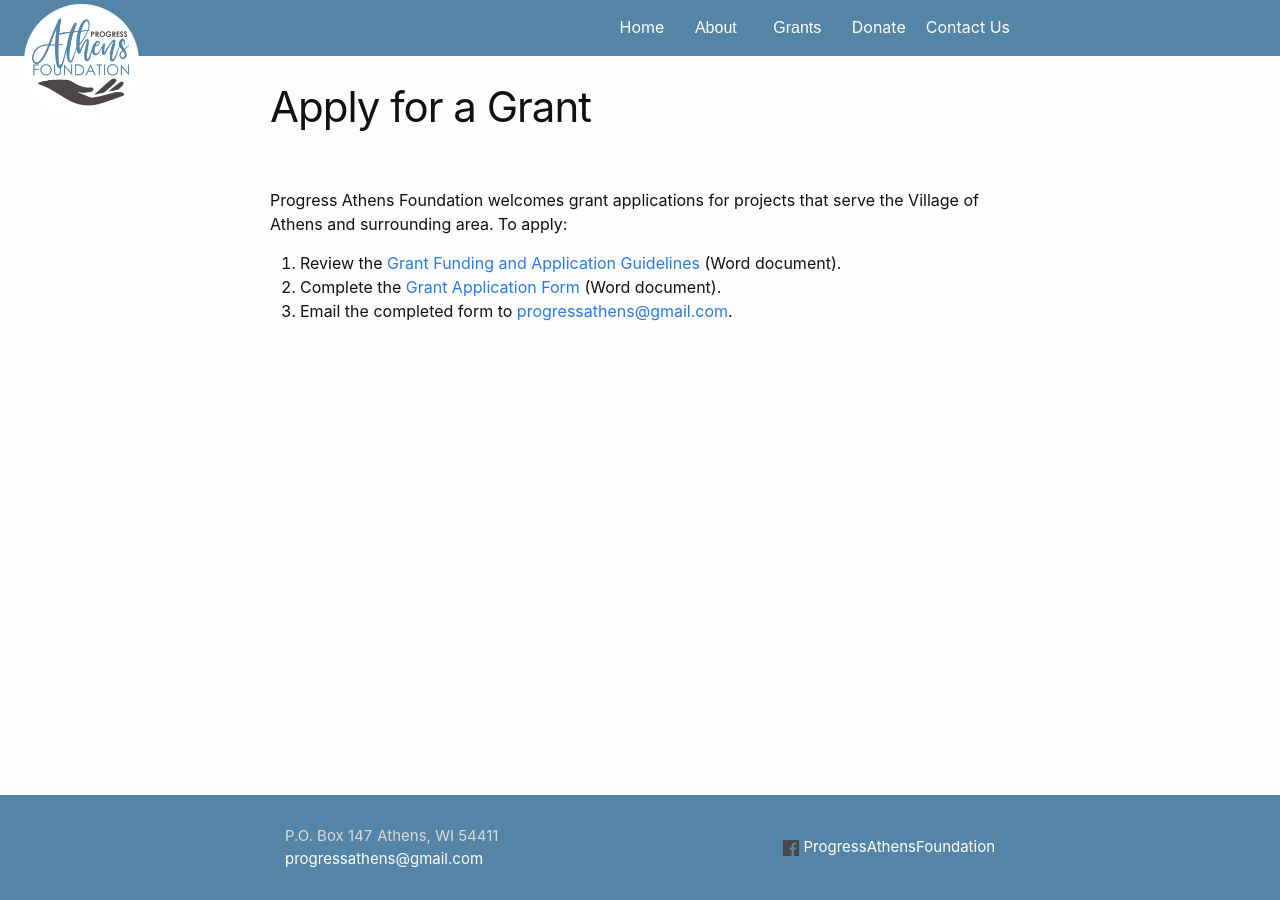
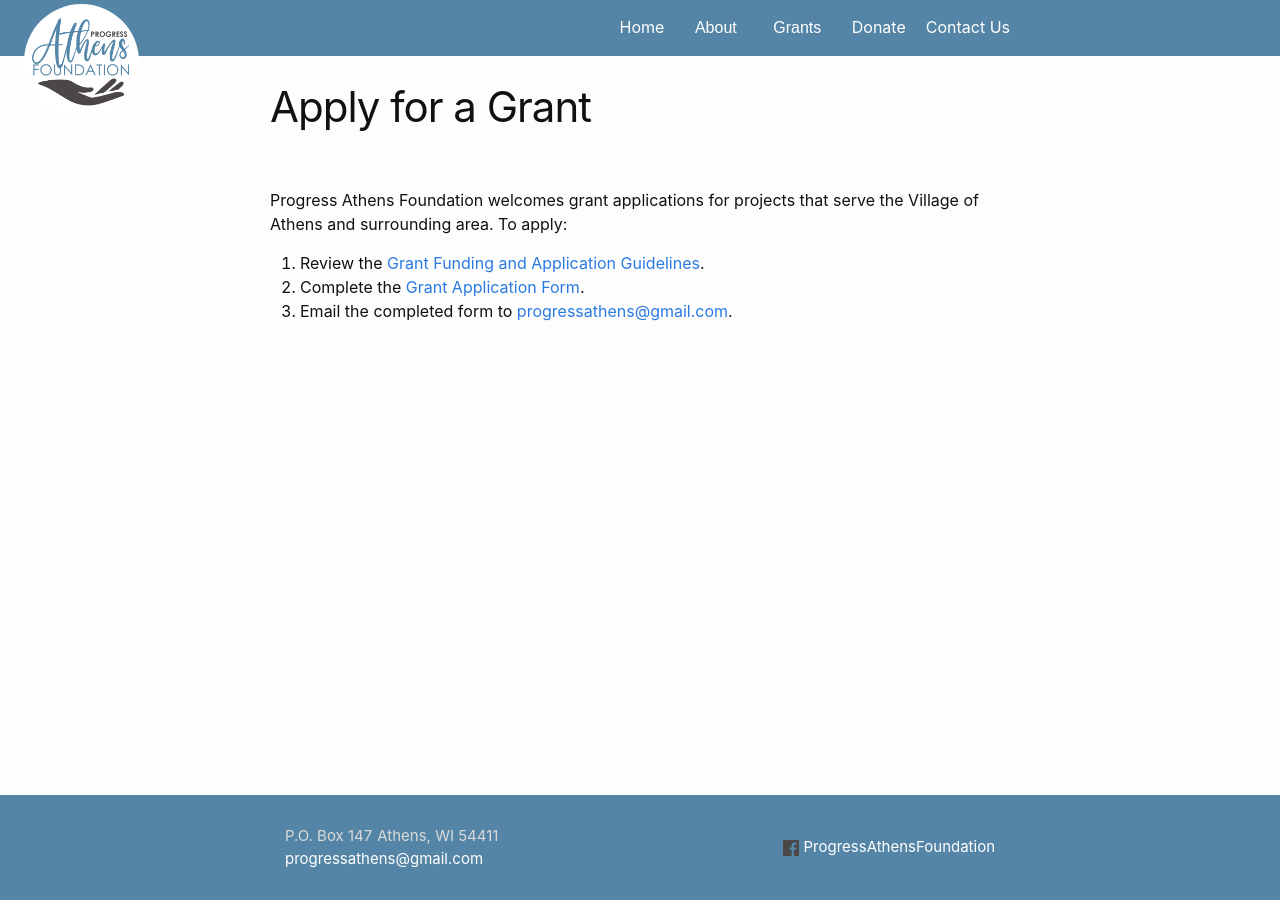
Before and after one commit to helle253/athens-foundation, a Jekyll site: the page built from _grants/apply.md, in a window 1280 px wide. Built offline with Jekyll 4.4.1, drawn with Linux system fonts in a browser that asks for light colours.

Commit message:
minor fix

```diff
--- a/_grants/apply.md
+++ b/_grants/apply.md
@@ -7,6 +7,6 @@ order: 0
 
 Progress Athens Foundation welcomes grant applications for projects that serve the Village of Athens and surrounding area. To apply:
 
-1. Review the [Grant Funding and Application Guidelines]({{ '/assets/files/donor_guidelines.docx' | relative_url }}) (Word document).
-2. Complete the [Grant Application Form]({{ '/assets/files/grant_application.docx' | relative_url }}) (Word document).
+1. Review the [Grant Funding and Application Guidelines]({{ '/assets/files/donor_guidelines.docx' | relative_url }}).
+2. Complete the [Grant Application Form]({{ '/assets/files/grant_application.docx' | relative_url }}).
 3. Email the completed form to [{{ site.email }}](mailto:{{ site.email }}).
```
